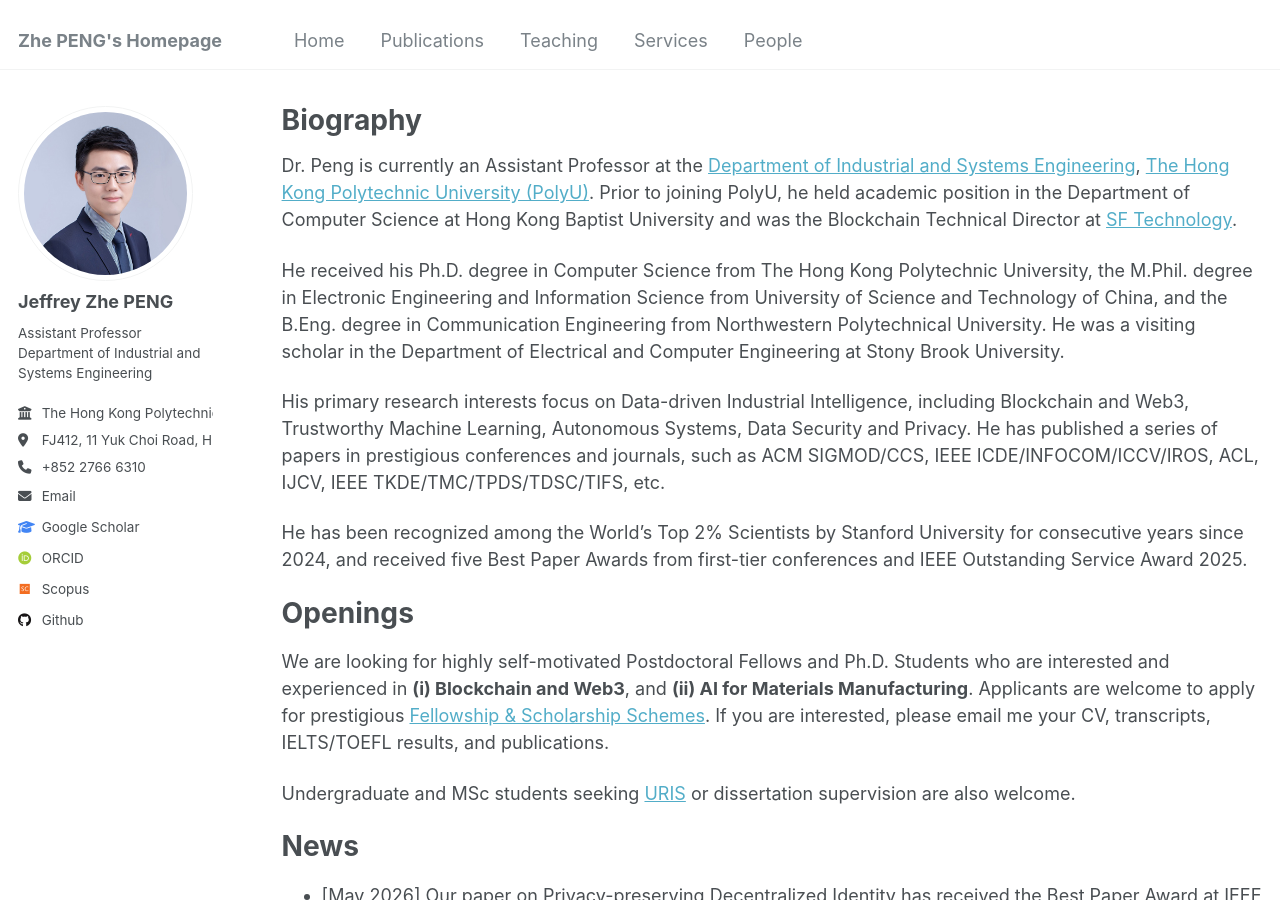
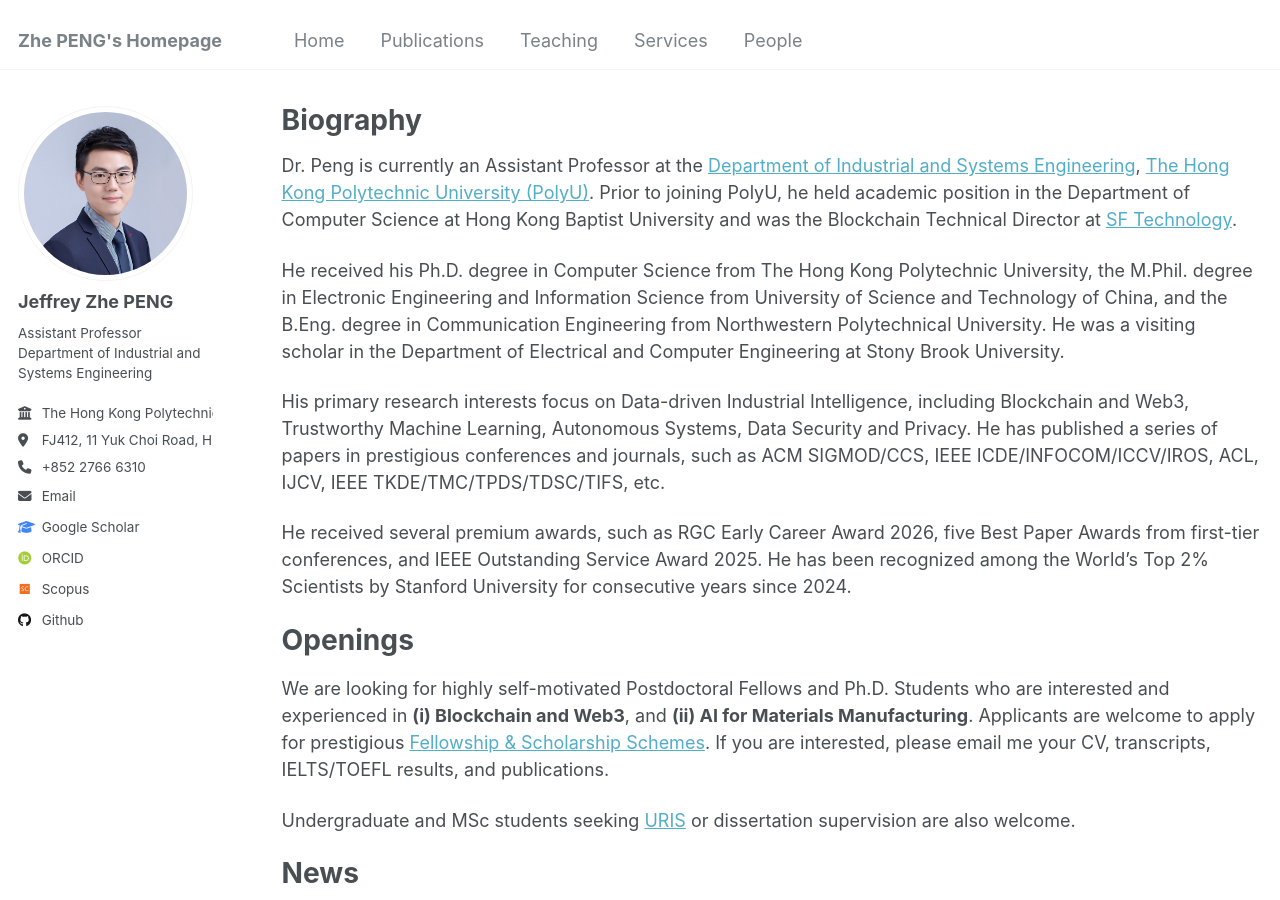
Before and after one commit to PENG-Zhe/peng-zhe.github.io, a Jekyll site: the page built from _pages/about.md, in a window 1280 px wide and 900 px high. Built offline with Jekyll 4.4.1, drawn with Linux system fonts in a browser that asks for light colours; some web fonts are replaced.

Commit message:
Update about.md

```diff
--- a/_pages/about.md
+++ b/_pages/about.md
@@ -7,7 +7,6 @@ redirect_from:
   - /about/
   - /about.html
 ---
-<!-- -->
 
 <!--
 Prior to joining ISE, he held academic position in the Department of Computer Science at Hong Kong Baptist University, working closely with [Prof. Jianliang Xu](https://www.comp.hkbu.edu.hk/~xujl/){:target="_blank"}, and was the Blockchain Technical Director at [SF Technology](https://www.sf-tech.com.cn){:target="_blank"}.
@@ -21,8 +20,8 @@ He received his Ph.D. degree in Computer Science from The Hong Kong Polytechnic
 
 His primary research interests focus on Data-driven Industrial Intelligence, including Blockchain and Web3, Trustworthy Machine Learning, Autonomous Systems, Data Security and Privacy. He has published a series of papers in prestigious conferences and journals, such as ACM SIGMOD/CCS, IEEE ICDE/INFOCOM/ICCV/IROS, ACL, IJCV, IEEE TKDE/TMC/TPDS/TDSC/TIFS, etc.
 
-He has been recognized among the World’s Top 2% Scientists by Stanford University for consecutive years since 2024, and received five Best Paper Awards from first-tier conferences and IEEE Outstanding Service Award 2025.
-<!-- several premium awards, such as -->
+He received several premium awards, such as RGC Early Career Award 2026, five Best Paper Awards from first-tier conferences, and IEEE Outstanding Service Award 2025. He has been recognized among the World’s Top 2% Scientists by Stanford University for consecutive years since 2024.
+
 
 
 # Openings
```
